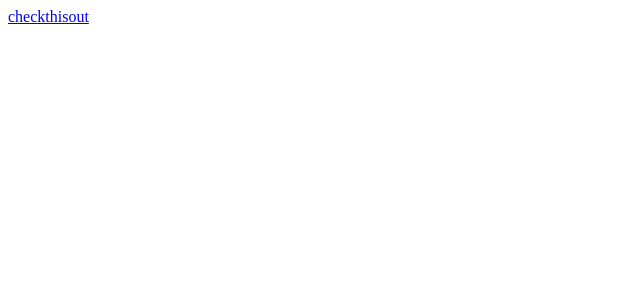
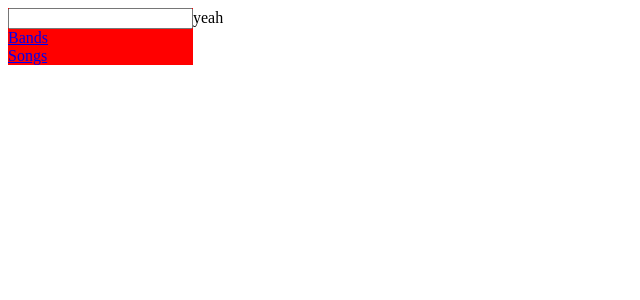
Before and after one commit to jgrant12345/MyMusicAPI25Docs, a React (Create React App) app: page / in a window 1280 px wide. Shown: the top 300 px of the page, without its empty margins (0-640 px from the left). Built offline with nearby package versions, Linux system fonts and the light colour scheme.

Commit message:
added inline

```diff
--- a/package.json
+++ b/package.json
@@ -10,6 +10,7 @@
     "react-dom": "^17.0.2",
     "react-router-dom": "^5.3.0",
     "react-scripts": "4.0.3",
+    "styled-components": "^5.3.1",
     "web-vitals": "^1.0.1"
   },
   "scripts": {
@@ -35,5 +36,8 @@
       "last 1 firefox version",
       "last 1 safari version"
     ]
+  },
+  "resolutions": {
+    "styled-components": "^5"
   }
 }
--- a/src/Components/SideBar/SideBar.js
+++ b/src/Components/SideBar/SideBar.js
@@ -1,10 +1,20 @@
-import React from "react";
+import React, { useState } from "react";
+import "./SideBarStyles.js"
+import { SideBarContentsContainer } from "./SideBarStyles.js";
+import { SideBarContents } from "./SideBarContents";
 
 export default function SideBar(props) {
-
-    return (
-        <div>
-             <a href = "/about">checkthisout</a>
-        </div>
-    );
+  return (
+    <SideBarContentsContainer>
+      <input />
+      {SideBarContents.map((element) => {
+        const route = "/" + element;
+        return (
+          <div><a key={route + "/"} href={route}>
+            {element}
+          </a></div>
+        );
+      })}
+    </SideBarContentsContainer>
+  );
 }
--- a/src/Components/SideBar/SideBarContents.js
+++ b/src/Components/SideBar/SideBarContents.js
@@ -1 +1 @@
-export const SideBarContents = ["/Bands","/Songs"]
+export const SideBarContents = ["Bands","Songs"]
--- /dev/null
+++ b/src/Components/SideBar/SideBarStyles.js
@@ -0,0 +1,6 @@
+import styled from "styled-components";
+export const SideBarContentsContainer = styled.div`
+  display: flex;
+  flex-direction: column;
+  background-color:red;
+`;
--- a/src/Views/App.js
+++ b/src/Views/App.js
@@ -1,35 +1,30 @@
-import React from "react";
+import React, { useState } from "react";
+import { BrowserRouter as Router, Switch, Route } from "react-router-dom";
+import { SideBarContainer } from "./AppStyles";
 import { SideBarContents } from "../Components/SideBar/SideBarContents";
 import SideBar from "../Components/SideBar/SideBar";
-import { BrowserRouter as Router, Switch, Route, Link } from "react-router-dom";
 function App() {
-  const listOfItems = [1,2,3,4].map((number) => {
-    return(
-      <div key = {number.toString()}>
-        {number}
-      </div>)
-  })
   return (
-    <div className="App">
-      <SideBar myprop={["hello"]} />
+    <div>
+      {/* SideBar */}
+      <div>
+      <SideBarContainer>
+        <SideBar />
+      </SideBarContainer>
+      yeah
+      </div>
+
+
       <Router>
         <div>
-
-
-          {/* A <Switch> looks through its children <Route>s and
-            renders the first one that matches the current URL. */}
           <Switch>
-            <Route path = "/hello">
-              <div>whatisnotworking</div>
-            </Route>
             {SideBarContents.map((element) => {
-              console.log(element);
-              return(
-                <Route path={element}>
-               <div>{element}</div>
-              </Route>
-              )
-
+              const path = "/" + element;
+              return (
+                <Route key={path} path={path}>
+                  <div>{element}</div>
+                </Route>
+              );
             })}
           </Switch>
         </div>
--- /dev/null
+++ b/src/Views/AppStyles.js
@@ -0,0 +1,7 @@
+import styled from "styled-components";
+
+export const SideBarContainer = styled.div`
+  display: inline-flex;
+  flex-wrap: wrap;
+  background-color:grey;
+`;
```
Also changed, not shown: 2 other files (tests, documents, lock files or other folders).
